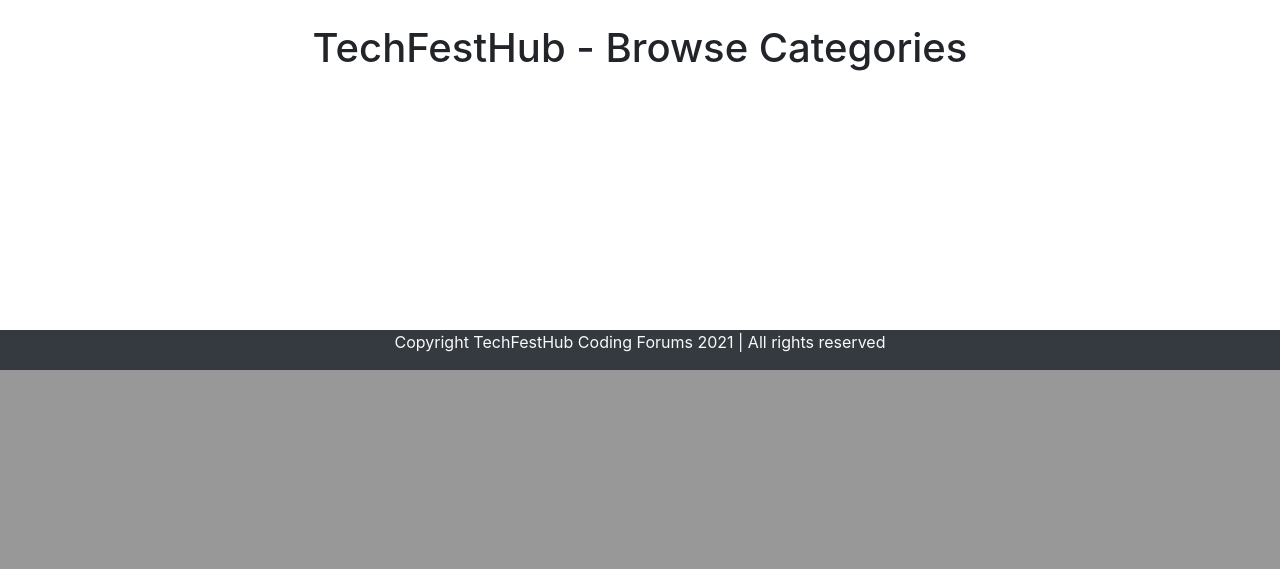
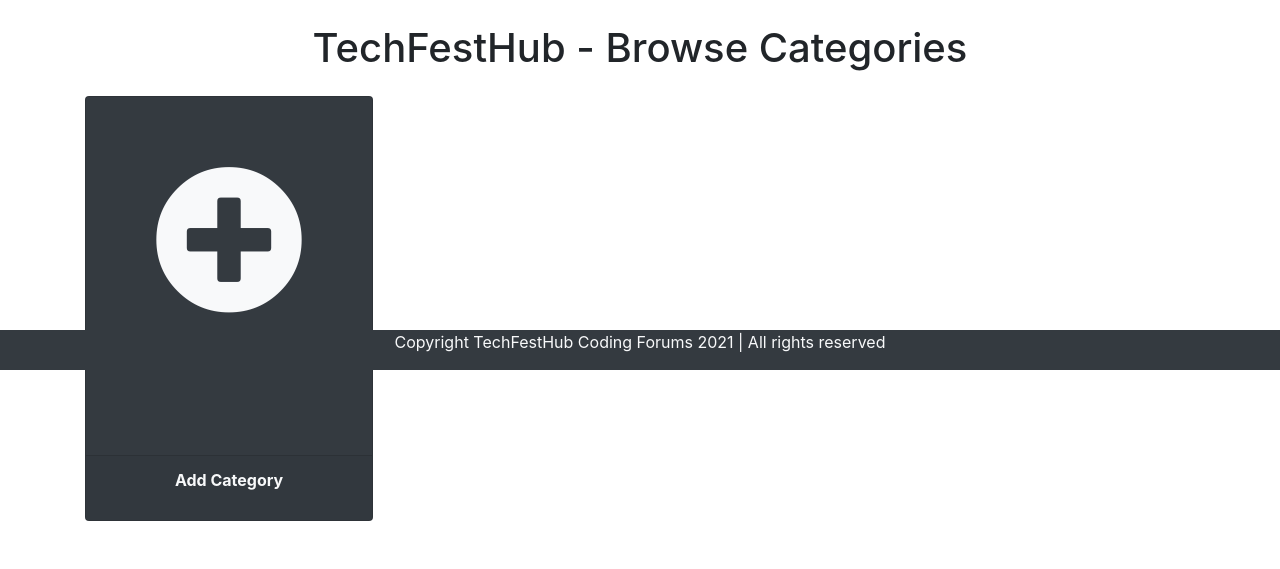
Before and after one commit to asmitsirohi/TechFestHub-Coding_Forum, a PHP site: page / in a window 1280 px wide. Shown: the part 430-999 px from the top of the page. Before the commit the page ends 800 px from the top, so only its background shows below. Run offline with PHP 8.4, Linux system fonts and the light colour scheme; the visitor is signed in with stand-in values (Sample User, id 1); data that the repository does not hold is empty; some libraries are stand-ins or nearby versions.

Commit message:
Add Category feature added

```diff
--- a/index.php
+++ b/index.php
@@ -16,6 +16,7 @@
     <script src="libs/js/bootstrap.min.js"></script>
     <link rel="stylesheet" href="https://cdnjs.cloudflare.com/ajax/libs/font-awesome/5.12.0-2/css/all.min.css">
     <script src="js/script.js"></script>
+    <link rel="stylesheet" href="libs/style.css">
 </head>
 
 <body>
@@ -73,8 +74,23 @@
                             </div>';
                     }
                 }
+
+                if(isset($_SESSION['loggedin']) && $_SESSION['loggedin'] == true) {
+                    echo '<div class="col-md-4">
+                            <div class="card mb-4 text-light bg-dark" style="width: 18rem; height:425px;">
+                                <div class="card-body">
+                                    <h5 class="card-title"></h5>
+                                    <p class="text-center mt-auto" id="plus">
+                                        <i class="fas fa-plus-circle" id="plusBtn" data-toggle="modal" data-target="#categoryModal"></i>
+                                    </p>
+                                </div>
+                                <div class="card-footer">
+                                    <p class="text-center font-weight-bolder" id="user">Add Category</p>
+                                </div>
+                            </div>
+                        </div>';
+                }
             ?>
-
         </div>
     </div>
     <?php require('partials/_footer.php');?>
--- a/libs/style.css
+++ b/libs/style.css
@@ -2,3 +2,8 @@
     max-height : 400px;
     overflow: auto;
 }
+
+#plus {
+    font-size: 150px;
+    cursor : pointer;
+}
--- /dev/null
+++ b/partials/_categoryModal.php
@@ -0,0 +1,32 @@
+<!-- Modal -->
+<div class="modal fade" id="categoryModal" tabindex="-1" role="dialog" aria-labelledby="categoryModalLabel"
+    aria-hidden="true">
+    <div class="modal-dialog">
+        <div class="modal-content">
+            <div class="modal-header">
+                <h5 class="modal-title" id="categoryModalLabel">Login to TechFestHub</h5>
+                <button type="button" class="close" data-dismiss="modal" aria-label="Close">
+                    <span aria-hidden="true">&times;</span>
+                </button>
+            </div>
+            <form action="partials/_categoryHandler.php" method="POST">
+                <div class="modal-body">
+                    <div class="form-group">
+                        <label for="categoryTitle">Category Title</label>
+                        <input type="text" class="form-control" id="categoryTitle" name="categoryTitle"
+                            aria-describedby="emailHelp" required>
+                        <small id="emailHelp" class="form-text text-muted">Category Title should be self explanatory.</small>
+                    </div>
+                    <div class="form-group">
+                        <label for="categoryDesc">Category Description</label>
+                        <textarea class="form-control" id="categoryDesc" name="categoryDesc" rows="3" required></textarea>
+                    </div>
+                </div>
+                <div class="modal-footer">
+                    <button type="button" class="btn btn-secondary" data-dismiss="modal">Close</button>
+                    <button type="submit" class="btn btn-primary" name="submit_category">Create Category</button>
+                </div>
+            </form>
+        </div>
+    </div>
+</div>
--- a/partials/_header.php
+++ b/partials/_header.php
@@ -98,6 +98,7 @@
     include("loginModal.php");
     include("signupModal.php");
     include("_imageModal.php");
+    include("_categoryModal.php");
 
     if(isset($_GET['errorAlert'])) {
         $errorAlert = $_GET['errorAlert'];
--- a/partials/_verify_otp.php
+++ b/partials/_verify_otp.php
@@ -4,7 +4,8 @@
     $errorAlert = false;
 
     if(!isset($_POST['otp'])) {
-        header("location:/techfesthub_forum/index.php");
+        $errorAlert = "OTP doesn't send. Enter a valid Email Address.";
+        header("location:/techfesthub_forum/index.php?errorAlert=".$errorAlert."");
     }
 
     if(isset($_POST['verify'])) {
--- a/partials/loginModal.php
+++ b/partials/loginModal.php
@@ -13,13 +13,13 @@
                 <div class="modal-body">
                     <div class="form-group">
                         <label for="loginEmail">Email address</label>
-                        <input type="email" class="form-control" id="loginEmail" name="loginEmail" aria-describedby="emailHelp">
+                        <input type="email" class="form-control" id="loginEmail" name="loginEmail" aria-describedby="emailHelp" required>
                         <small id="emailHelp" class="form-text text-muted">We'll never share your email with anyone
                             else.</small>
                     </div>
                     <div class="form-group">
                         <label for="loginPassword">Password</label>
-                        <input type="password" class="form-control" id="loginPassword" name="loginPassword">
+                        <input type="password" class="form-control" id="loginPassword" name="loginPassword" required>
                     </div>
                 </div>
                 <div class="modal-footer">
```
Also changed, not shown: partials/_categoryHandler.php (added, +24 -0 lines).
